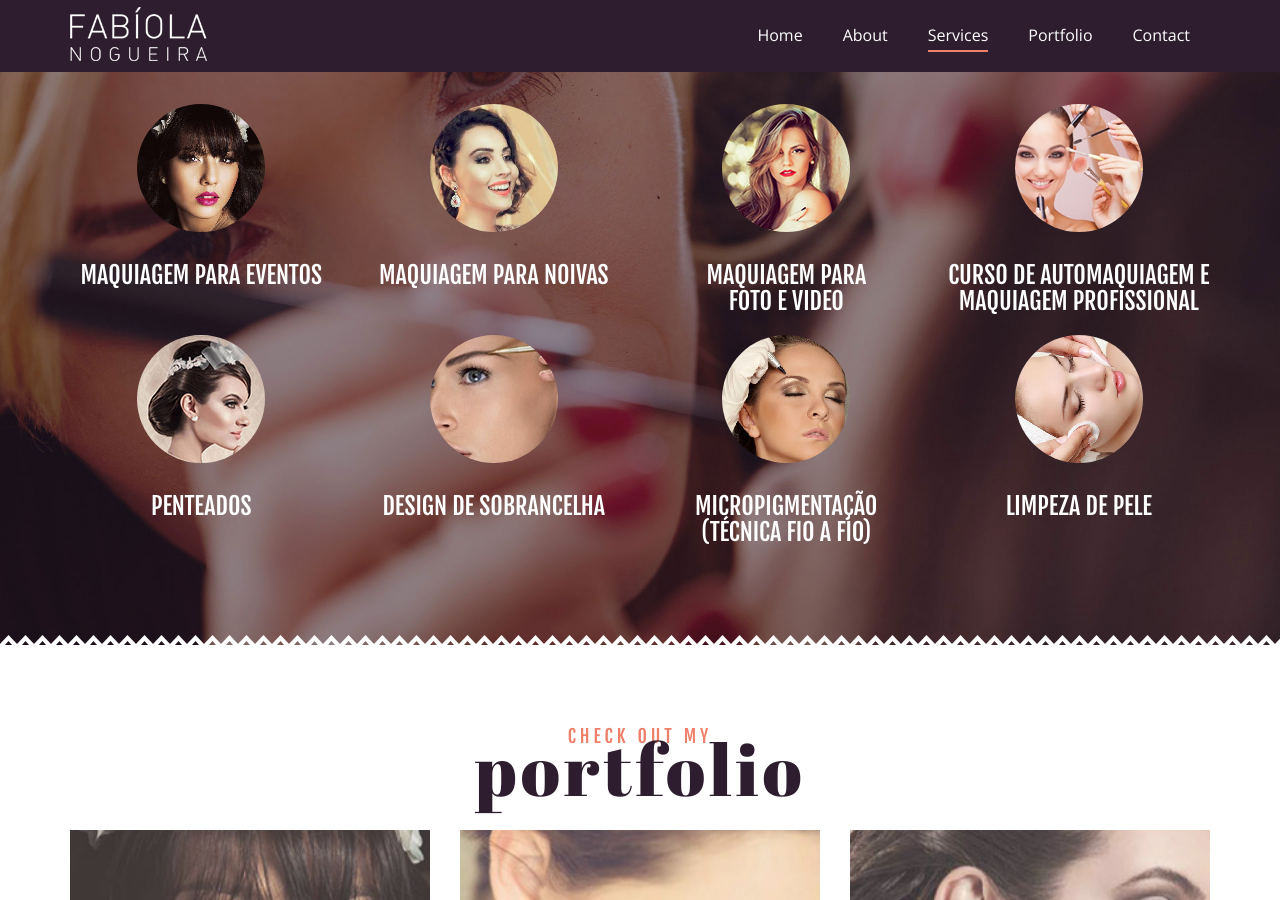
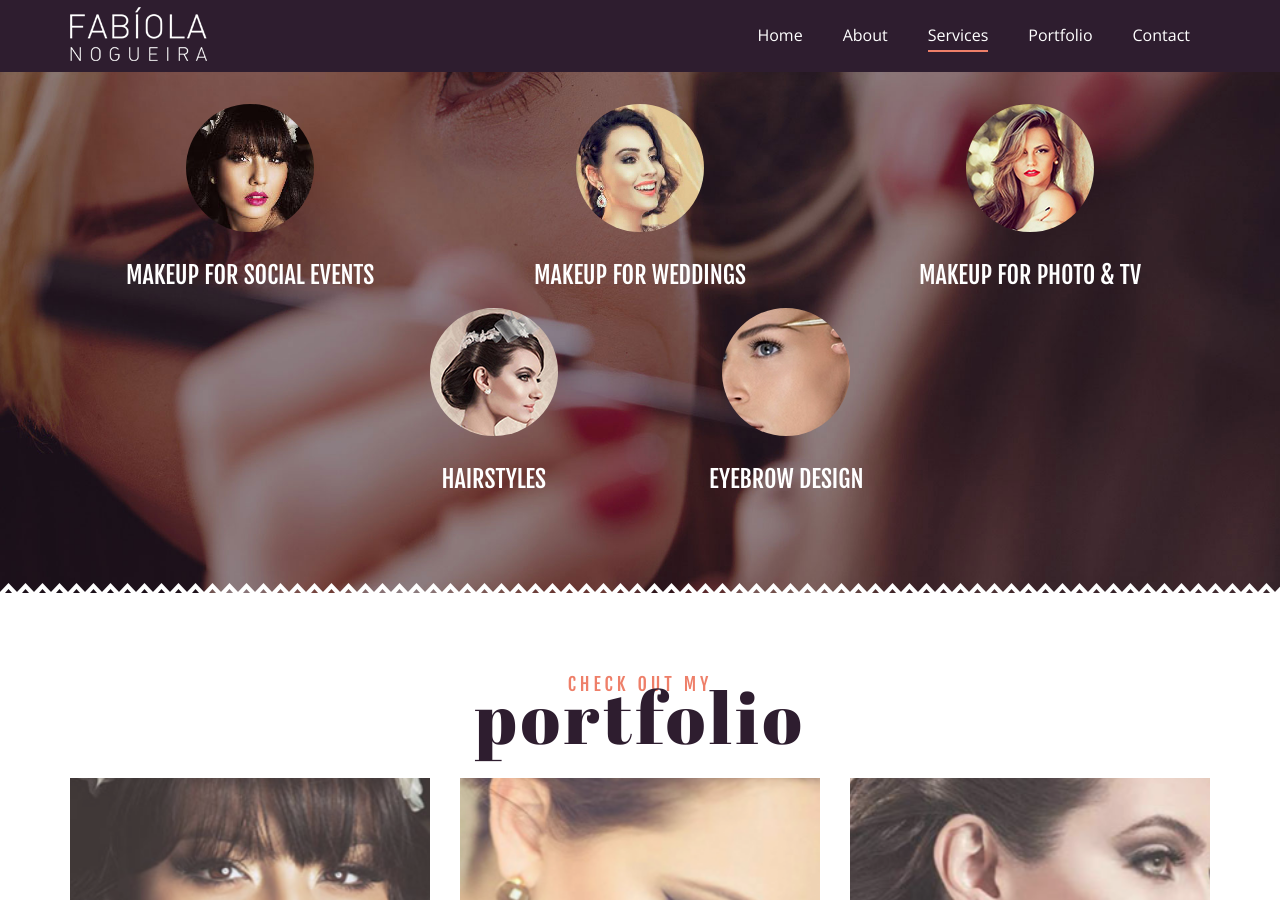
Before and after one commit to thiagofesta/fabiolanogueira.com, a Jekyll site: the page built from index.html, in a window 1280 px wide and 900 px high, scrolled down 1656 px. Built offline with Jekyll 4.4.1, drawn with Linux system fonts in a browser that asks for light colours; some web fonts are replaced; some of the changed text lies outside the part shown.

Commit message:
Updated services

```diff
--- a/_includes/footer.html
+++ b/_includes/footer.html
@@ -1,9 +1,9 @@
 <footer>
     <div class="container">
         <div class="row" >
-            <div class="col-sm-5 totop "><a id="ct-js-totop" href="#header">Ir para o topo <i class="fa fa-angle-up"></i></a> </div>
+            <div class="col-sm-5 totop "><a id="ct-js-totop" href="#header">Scroll to the top <i class="fa fa-angle-up"></i></a> </div>
             <div class="col-sm-2 ct-footer-logo"><a href="/"><img src="{{ '/assets/images/logo-footer.png' | prepend: site.baseurl }}" alt=""></a></div>
-            <div class="col-sm-5 text-right copyright">&copy; 2015 Fabíola Nogueira</div>
+            <div class="col-sm-5 text-right copyright">&copy; 2016 Fabíola Nogueira</div>
         </div>
     </div>
 </footer>
--- a/index.html
+++ b/index.html
@@ -63,51 +63,46 @@ identifier: home
                 <h3 class="ct-u-text--white ct-u-text--white ct-js-animation--item ct-u-hdr3" data-when="enter" data-from="1" data-to="0" data-opacity="0" data-translatey="50">services</h3>
             </header>
             <div class="row ct-u-text--white">
-                <div class="col-sm-3 col-md-3 ct-u-paddingBottom20">
+                <div class="col-sm-4 col-md-4 ct-u-paddingBottom20">
                     <div class="ct-iconBox">
                         <div class="ct-iconElement ct-background-circleImage">
                             <img src="{{ '/assets/images/makeup-home-services-image-eventos.jpg' | prepend: site.baseurl }}" alt="">
                         </div>
                         <div class="ct-iconBox--description">
-                            <h3 class="text-uppercase">MAQUIAGEM PARA EVENTOS</h3>
+                            <h3 class="text-uppercase">MAKEUP FOR SOCIAL EVENTS</h3>
                         </div>
                         <div class="clearfix"></div>
                     </div>
                 </div>
-                <div class="col-sm-3 col-md-3 ct-u-paddingBottom20">
+                <div class="col-sm-4 col-md-4 ct-u-paddingBottom20">
                     <div class="ct-iconBox">
                         <div class="ct-iconElement ct-background-circleImage">
                             <img src="{{ '/assets/images/makeup-home-services-image-noivas.jpg' | prepend: site.baseurl }}" alt="">
                         </div>
                         <div class="ct-iconBox--description">
-                            <h3 class="text-uppercase">MAQUIAGEM PARA NOIVAS</h3>
+                            <h3 class="text-uppercase">MAKEUP FOR WEDDINGS</h3>
                         </div>
                         <div class="clearfix"></div>
                     </div>
                 </div>
-                <div class="col-sm-3 col-md-3 ct-u-paddingBottom20">
+                <div class="col-sm-4 col-md-4 ct-u-paddingBottom20">
                     <div class="ct-iconBox">
                         <div class="ct-iconElement ct-background-circleImage">
                             <img src="{{ '/assets/images/makeup-home-services-image-foto-video.jpg' | prepend: site.baseurl }}" alt="">
                         </div>
                         <div class="ct-iconBox--description">
-                            <h3 class="text-uppercase">MAQUIAGEM PARA <br/> FOTO E VIDEO</h3>
-                        </div>
-                        <div class="clearfix"></div>
-                    </div>
-                </div>
-                <div class="col-sm-3 col-md-3 ct-u-paddingBottom20">
-                    <div class="ct-iconBox">
-                        <div class="ct-iconElement ct-background-circleImage">
-                            <img src="{{ '/assets/images/makeup-home-services-image-auto-maquiagem.jpg' | prepend: site.baseurl }}" alt="">
-                        </div>
-                        <div class="ct-iconBox--description">
-                            <h3 class="text-uppercase">CURSO DE AUTOMAQUIAGEM E MAQUIAGEM PROFISSIONAL</h3>
+                            <h3 class="text-uppercase">MAKEUP FOR PHOTO &amp; TV</h3>
                         </div>
                         <div class="clearfix"></div>
                     </div>
                 </div>
 
+
+
+                <div class="col-sm-3 col-md-3 ct-u-paddingBottom20">
+                    <div class="ct-iconBox">
+                    </div>
+                </div>
 
                 <div class="col-sm-3 col-md-3 ct-u-paddingBottom20">
                     <div class="ct-iconBox">
@@ -115,7 +110,7 @@ identifier: home
                             <img src="{{ '/assets/images/makeup-home-services-image-penteados.jpg' | prepend: site.baseurl }}" alt="">
                         </div>
                         <div class="ct-iconBox--description">
-                            <h3 class="text-uppercase">PENTEADOS</h3>
+                            <h3 class="text-uppercase">HAIRSTYLES</h3>
                         </div>
                         <div class="clearfix"></div>
                     </div>
@@ -127,7 +122,7 @@ identifier: home
                             <img src="{{ '/assets/images/makeup-home-services-image-design-sobrancelha.jpg' | prepend: site.baseurl }}" alt="">
                         </div>
                         <div class="ct-iconBox--description">
-                            <h3 class="text-uppercase">DESIGN DE SOBRANCELHA</h3>
+                            <h3 class="text-uppercase">EYEBROW DESIGN</h3>
                         </div>
                         <div class="clearfix"></div>
                     </div>
@@ -135,25 +130,6 @@ identifier: home
 
                 <div class="col-sm-3 col-md-3 ct-u-paddingBottom20">
                     <div class="ct-iconBox">
-                        <div class="ct-iconElement ct-background-circleImage">
-                            <img src="{{ '/assets/images/makeup-home-services-image-micropigmentacao.jpg' | prepend: site.baseurl }}" alt="">
-                        </div>
-                        <div class="ct-iconBox--description">
-                            <h3 class="text-uppercase">MICROPIGMENTAÇÃO (TÉCNICA FIO A FIO)</h3>
-                        </div>
-                        <div class="clearfix"></div>
-                    </div>
-                </div>
-
-                <div class="col-sm-3 col-md-3 ct-u-paddingBottom20">
-                    <div class="ct-iconBox">
-                        <div class="ct-iconElement ct-background-circleImage">
-                            <img src="{{ '/assets/images/makeup-home-services-image-limpeza-pele.jpg' | prepend: site.baseurl }}" alt="">
-                        </div>
-                        <div class="ct-iconBox--description">
-                            <h3 class="text-uppercase">LIMPEZA DE PELE</h3>
-                        </div>
-                        <div class="clearfix"></div>
                     </div>
                 </div>
 
@@ -315,8 +291,8 @@ identifier: home
     <div class="ct-mediaSection-inner">
         <div class="container">
             <header class="ct-pageSectionHeader text-center ct-js-animationDynamic">
-                <h2 class="ct-js-animation--item ct-motive-text" data-when="span" data-from="0.5" data-to="0" data-opacity="0" data-translatey="-50">PARA MAIS INFORMAÇÕES ENTRE EM</h2>
-                <h3 class="ct-u-text--white ct-js-animation--item ct-u-hdr3" data-when="span" data-from="0.5" data-to="0" data-opacity="0" data-translatey="50">contato</h3>
+                <h2 class="ct-js-animation--item ct-motive-text" data-when="span" data-from="0.5" data-to="0" data-opacity="0" data-translatey="-50">FOR MORE INFORMATION PLEASE</h2>
+                <h3 class="ct-u-text--white ct-js-animation--item ct-u-hdr3" data-when="span" data-from="0.5" data-to="0" data-opacity="0" data-translatey="50">get in touch</h3>
             </header>
             <div class="row">
                 <div class="col-md-2">
@@ -324,19 +300,18 @@ identifier: home
 
                 <div class="col-md-4 ct-u-text--white">
                     <div class="ct-item--contact ct-address ct-u-text--white">
-                        <span class="ct-header--contact">Localização</span>
+                        <span class="ct-header--contact">Location</span>
                 <span>
-                  R. Dom Pedro II, 394 - Centro<br/>
-                  Primeiro Andar<br/>
-                  Toledo - PR<br/>
-                  85904-175
+                  SOMA<br/>
+                  San Francisco, CA<br/>
+                  94107
                 </span>
                     </div>
                 </div>
 
                 <div class="col-md-3 ct-u-text--white">
                     <div class="ct-item--contact ct-phone">
-                        <span class="ct-header--contact">Telefone</span>
+                        <span class="ct-header--contact">Phone</span>
                         <span>+1 (650) 889-0210</span>
                     </div>
                     <div class="ct-item--contact ct-mail">
```
